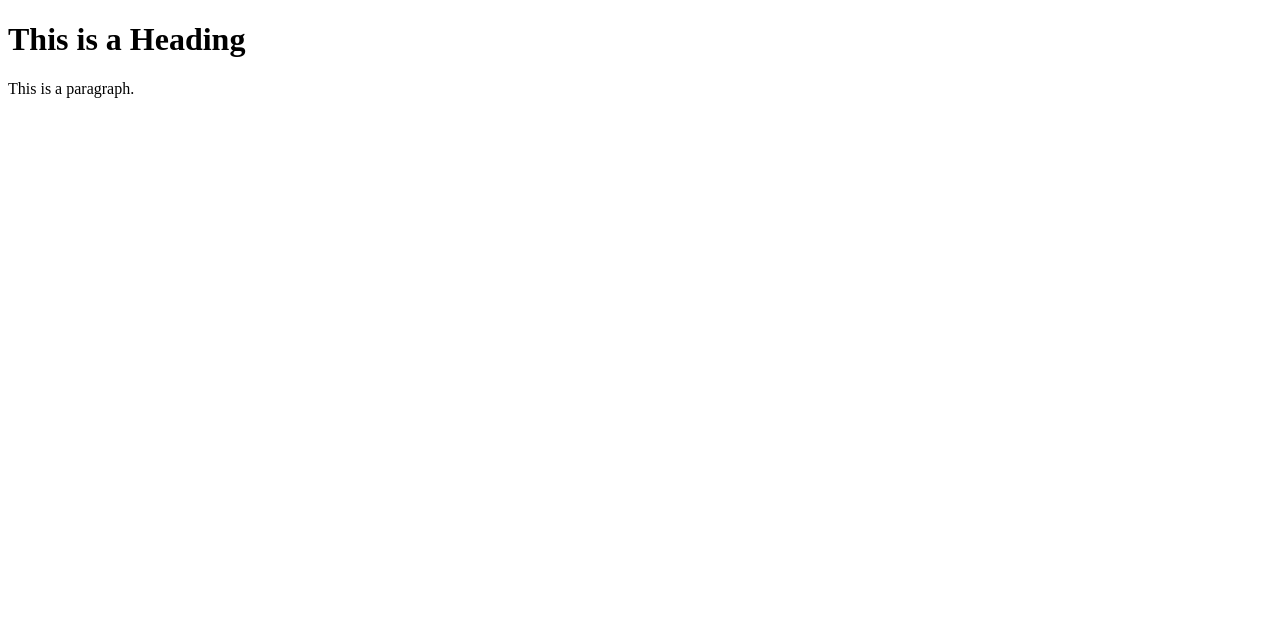
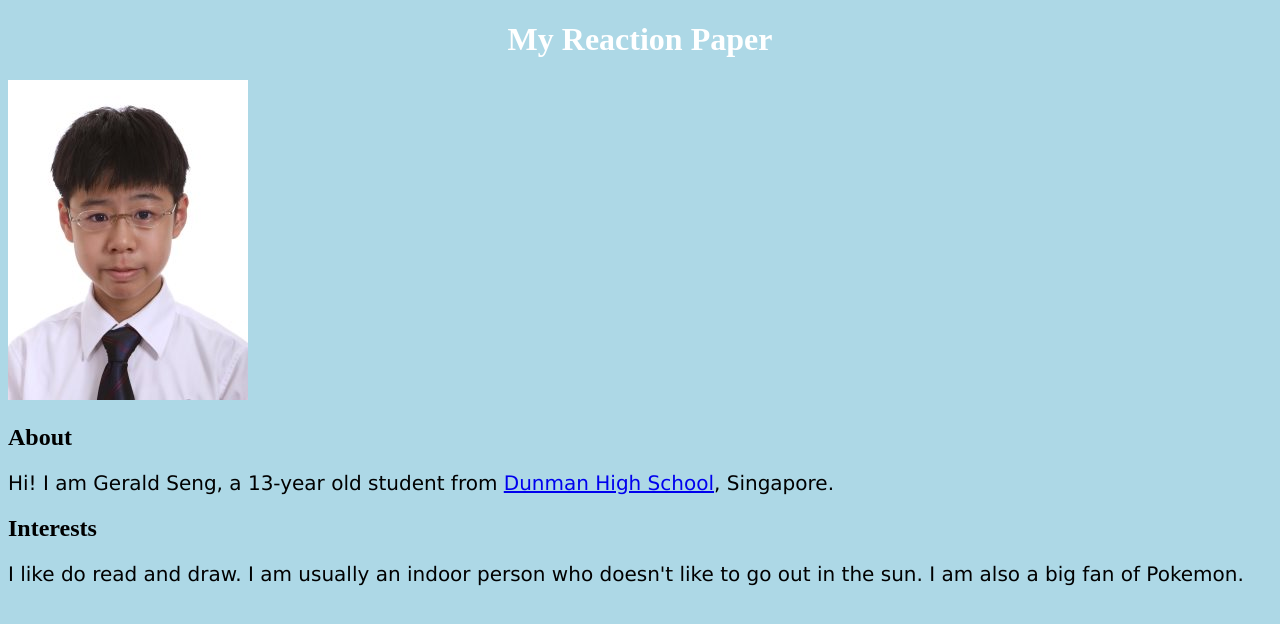
Before and after one commit to dhs17y1cgeraldseng/dhs17y1cgeraldseng.github.io, a plain HTML site: page page1.html in a window 1280 px wide. Drawn offline with Linux system fonts and the light colour scheme.

Commit message:
Update page1.html

```diff
--- a/page1.html
+++ b/page1.html
@@ -1,12 +1,17 @@
 <!DOCTYPE html>
 <html>
-<head>
-<title>Page Title</title>
-</head>
-<body>
+  <head>
+    <link rel="stylesheet" href="style.css" />
+    <title>My Reaction Paper</title>
+  </head>
+  <body>
+    <h1>My Reaction Paper</h1>
+    <img src="photo.jpg" />
+    <h2>About</h2>
+    <p>Hi! I am Gerald Seng, a 13-year old student from <a href="http://www.dunmanhigh.moe.edu.sg">Dunman High School</a>, Singapore.</p>
+    <h2>Interests</h2>
+    <p>I like do read and draw. I am usually an indoor person who doesn't like to go out in the sun. I am also a big fan of Pokemon.</p>
 
-<h1>This is a Heading</h1>
-<p>This is a paragraph.</p>
+    </body>
 
-</body>
-</html>
+    </html>
```
